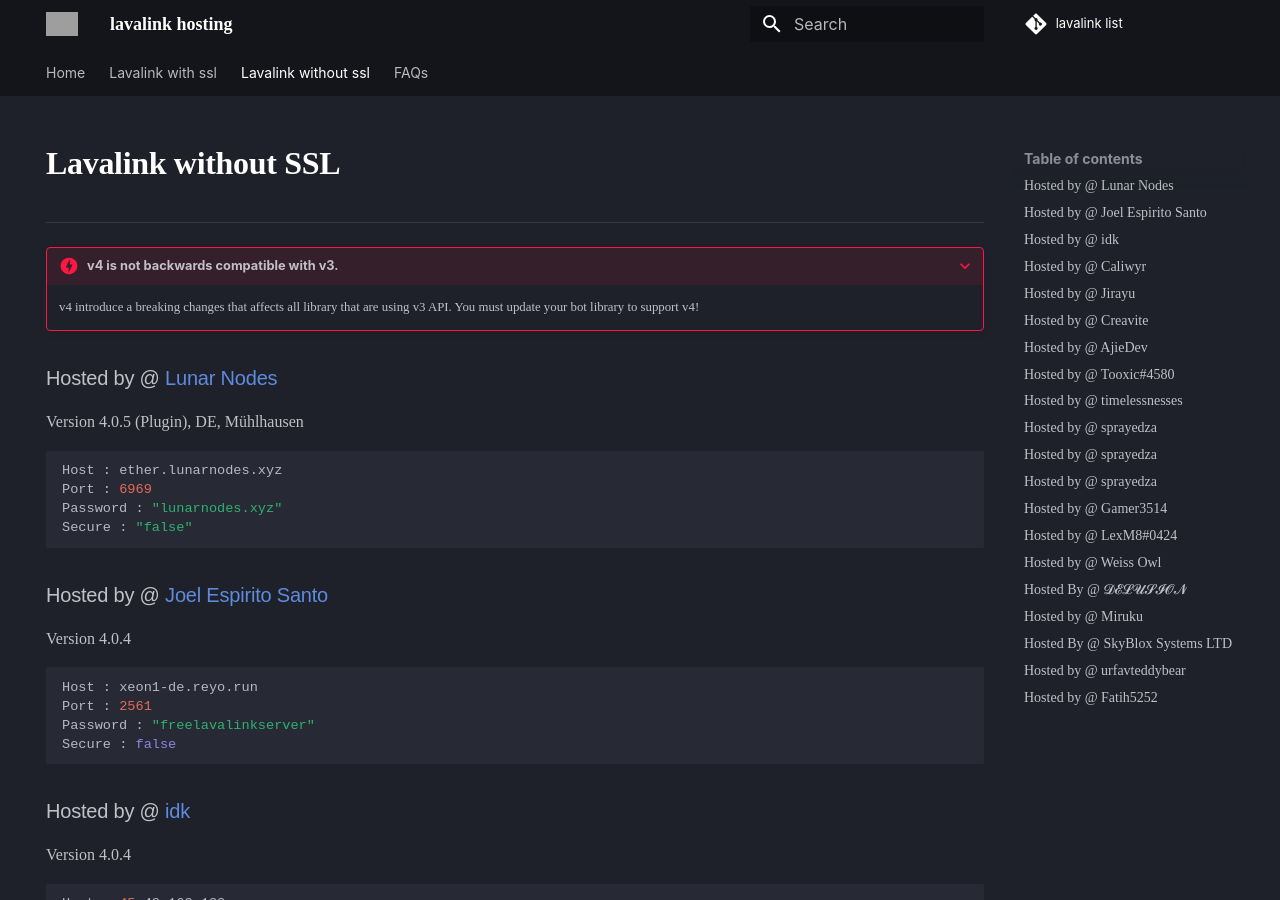
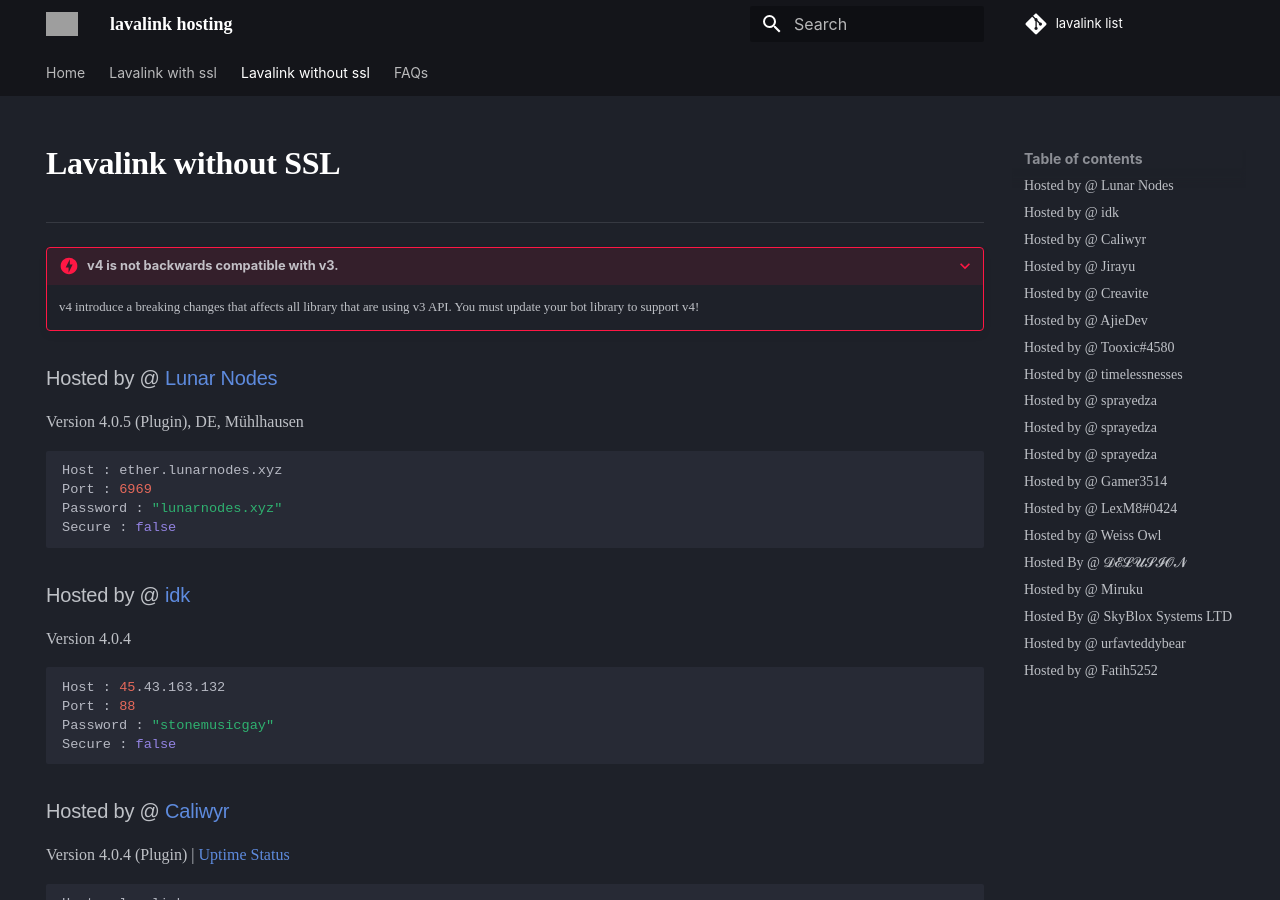
Before and after one commit to DarrenOfficial/lavalink-list, an MkDocs documentation site: the page built from docs/NoSSL/lavalink-without-ssl.md, in a window 1280 px wide and 900 px high. Built offline with MkDocs 1.6.1 and Material for MkDocs 9.7.7, drawn with Linux system fonts in a browser that asks for light colours; some web fonts are replaced; comment, search, counter and statistics services are not loaded; a style sheet for code colours, icons or effects is not loaded; grey boxes are pictures that could not be loaded.

Commit message:
Update lavalink-without-ssl.md

````diff
--- a/docs/NoSSL/lavalink-without-ssl.md
+++ b/docs/NoSSL/lavalink-without-ssl.md
@@ -25,15 +25,6 @@ Version 4.0.5 (Plugin), DE, Mühlhausen
 Host : ether.lunarnodes.xyz
 Port : 6969
 Password : "lunarnodes.xyz"
-Secure : "false"
-```
-
-### Hosted by @ [Joel Espirito Santo](https://github.com/Joelespiritosanto21)
-Version 4.0.4
-```bash
-Host : xeon1-de.reyo.run
-Port : 2561
-Password : "freelavalinkserver"
 Secure : false
 ```
 
````
